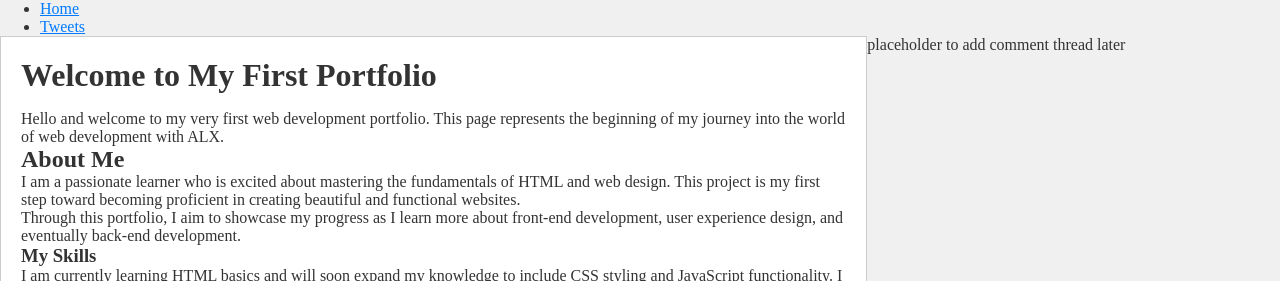
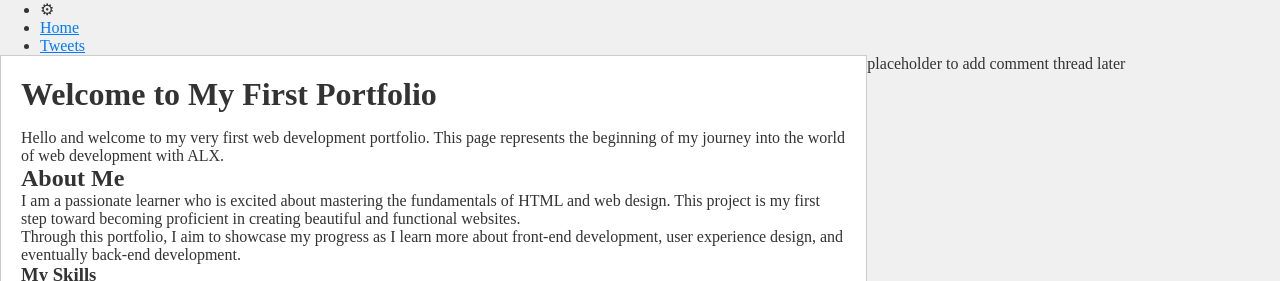
Before and after one commit to AbdelrahmanMagdy9/alx_html_css, a plain HTML site: page css_basic/index.html in a window 1280 px wide. Shown: the top 281 px of the page. Drawn offline with Linux system fonts and the light colour scheme.

Commit message:
Update index.html

```diff
--- a/css_basic/index.html
+++ b/css_basic/index.html
@@ -10,6 +10,7 @@
 <body class="works_on_smartphone">
     <header>
         <ul>
+            <li class="logo">&#9881;</li>
             <li><a href="index.html">Home</a></li>
             <li><a href="tweets.html">Tweets</a></li>
         </ul>
```
